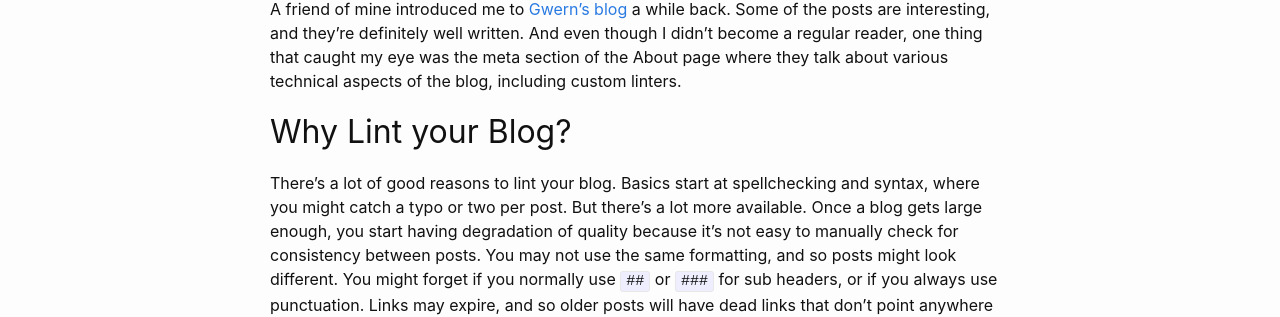
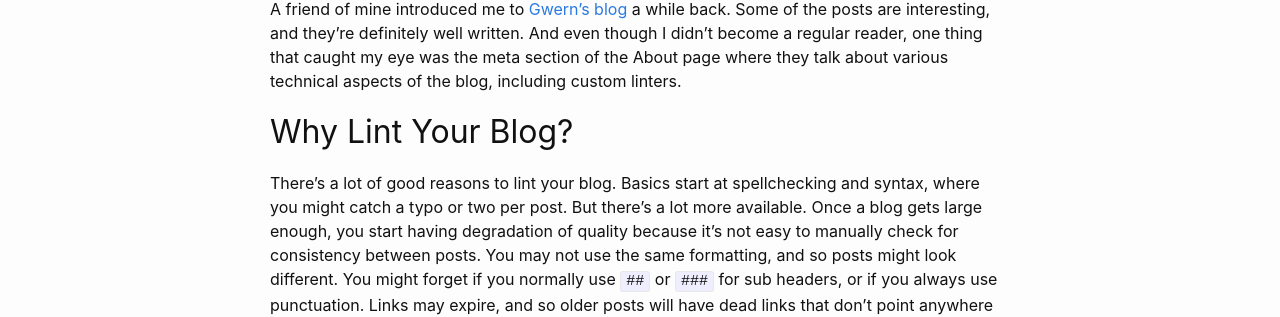
Before and after one commit to ayyjohn/ayyjohn.github.io, a Jekyll site: the page built from _posts/2021-03-27-linting.md, in a window 1280 px wide and 900 px high. Shown: the part 242-559 px from the top of the window. Built offline with Jekyll 4.4.1, drawn with Linux system fonts in a browser that asks for light colours.

```diff
--- a/_posts/2021-03-27-linting.md
+++ b/_posts/2021-03-27-linting.md
@@ -8,7 +8,7 @@ categories: [meta, jekyll, linting]
 A friend of mine introduced me to [Gwern's blog](https://www.gwern.net/About#) a while back. Some of the posts are interesting, and they're definitely well written.
 And even though I didn't become a regular reader, one thing that caught my eye was the meta section of the About page where they talk about various technical aspects of the blog, including custom linters.
 
-## Why Lint your Blog?
+## Why Lint Your Blog?
 
 There's a lot of good reasons to lint your blog. Basics start at spellchecking and syntax, where you might catch a typo or two per post. But there's a lot more available.
 Once a blog gets large enough, you start having degradation of quality because it's not easy to manually check for consistency between posts. You may not use the same formatting, and so posts might look different. You might forget if you normally use `##` or `###` for sub headers, or if you always use punctuation.
@@ -30,7 +30,7 @@ So the first thing I did is majorly decrease scope.
 
 mega-linter uses a `.mega-linter.yml` as a config file, and so I made one and put in the following
 
-<!-- markdownlint-disable MD003 MD022 MD025 MD032 -->
+<!-- markdownlint-disable MD003 MD022 MD025 MD032 CMD003 -->
 {% highlight yaml %}
 ---
 # only check for markdown errors and spelling
@@ -47,7 +47,7 @@ PRINT_ALPACA: false
 SHOW_ELAPSED_TIME: true
 ---
 {% endhighlight %}
-<!-- markdownlint-enable MD003 MD022 MD025 MD032 -->
+<!-- markdownlint-enable MD003 MD022 MD025 MD032 CMD003 -->
 
 This produced a much more manageable report where I can actually parse the logs and understand what to change. The first output had a lot of things I don't care about, and this one still does, but not nearly as many.
 
@@ -138,7 +138,9 @@ to my `.markdown-link-check.json` which tells the linter that if it gets a `403`
 
 Great! Now only `markdownlint` errors remaining.
 
+<!-- markdownlint-disable CMD003 -->
 ## markdownlint
+<!-- markdownlint-enable CMD003 -->
 
 While the other two linters were looking for particular things (dead links and spelling errors), [markdownlint](https://github.com/DavidAnson/markdownlint) is a multi-purpose, highly configurable tool for finding pretty much _anything_ wrong with your markdown.
 There's an exhaustive list of them with an explanation of each in the `README`, and the report it generates will tell you the file and line where you violated each rule. Also, by adding
```
